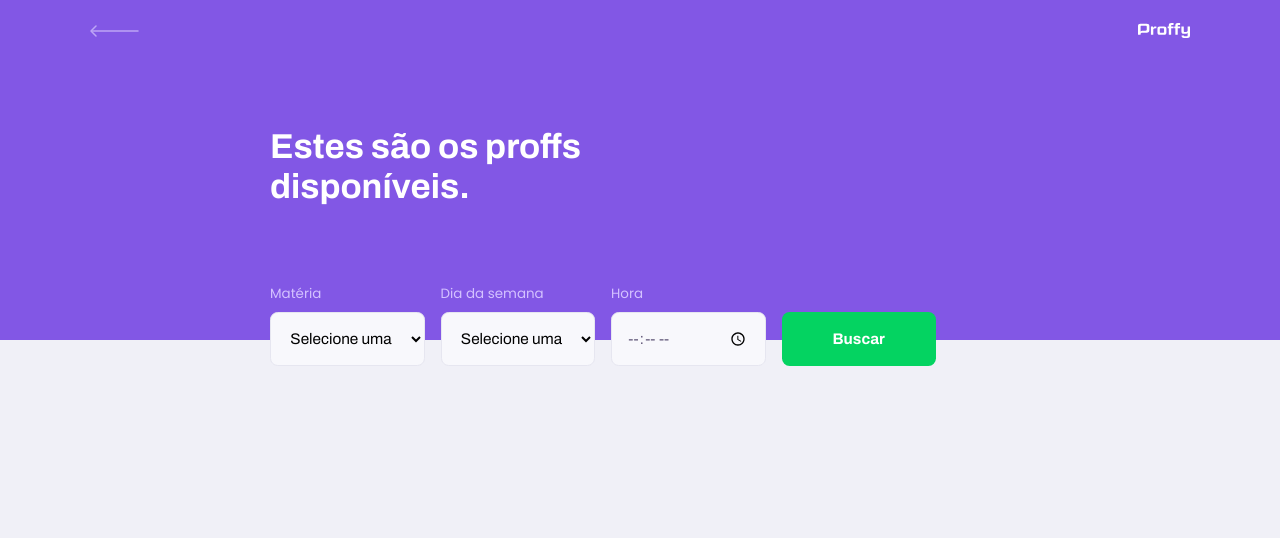
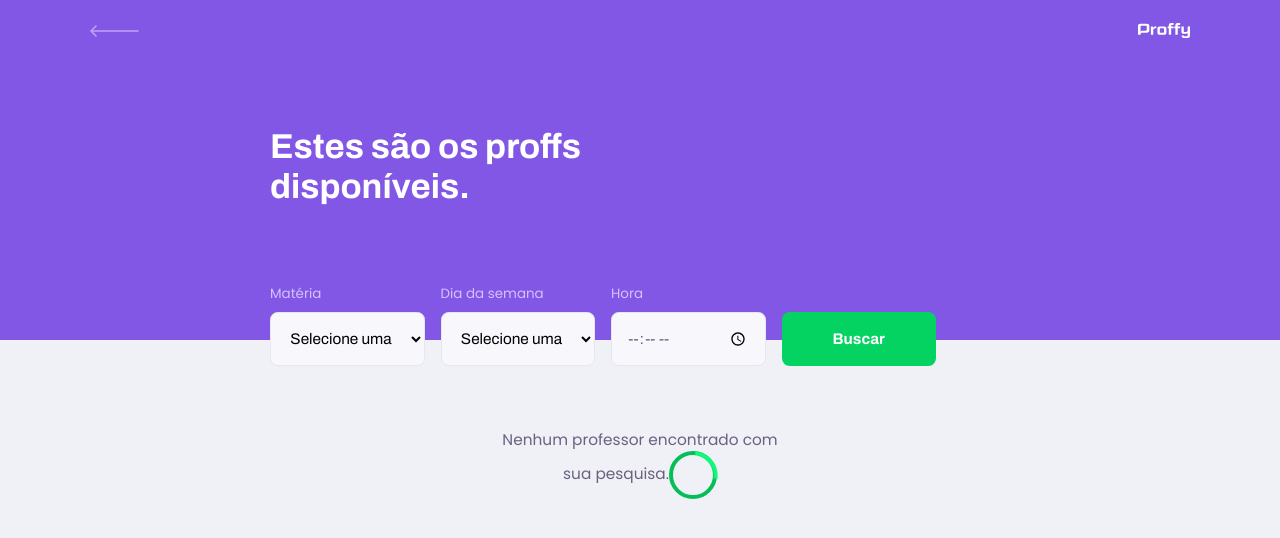
Before and after one commit to Janilso/nlw_2, a React (Create React App) app: page /study in a window 1280 px wide. Shown: the top 538 px of the page. Built offline with nearby package versions, Linux system fonts and the light colour scheme.

Commit message:
Iniciado criaçao de loader

```diff
--- a/src/assets/styles/global.scss
+++ b/src/assets/styles/global.scss
@@ -21,12 +21,6 @@ body {
   background-color: $background;
 }
 
-#root {
-  display: flex;
-  justify-content: center;
-  align-items: center;
-}
-
 body,
 input,
 button,
--- a/src/components/ItemTeacher/styles.scss
+++ b/src/components/ItemTeacher/styles.scss
@@ -21,6 +21,8 @@
       img {
         width: 8rem;
         height: 8rem;
+        object-fit: cover;
+        object-position: center center;
         border-radius: 50%;
       }
 
--- /dev/null
+++ b/src/components/Loader/index.tsx
@@ -0,0 +1,25 @@
+import React from "react";
+
+import "./styles.scss";
+
+interface LoaderProps {
+  size?: string;
+  type?: string;
+}
+
+const Loader: React.FC<LoaderProps> = ({
+  size = "5rem",
+  type = "secondary",
+}) => {
+  return (
+    <span
+      style={{
+        height: size,
+        width: size,
+      }}
+      className={`comp-loader comp-loader__${type}`}
+    ></span>
+  );
+};
+
+export default Loader;
--- /dev/null
+++ b/src/components/Loader/styles.scss
@@ -0,0 +1,49 @@
+@import "../../assets/styles/var-colors.scss";
+@import "../../assets/styles/functions.scss";
+
+.comp-loader {
+  position: relative;
+  display: inline-block;
+  vertical-align: middle;
+  border-radius: 50%;
+  border: 0.5rem solid $secundary-dark;
+
+  &.comp-loader__primary {
+    border: 0.5rem solid $secundary-dark;
+  }
+
+  &:after {
+    content: "";
+    position: absolute;
+    top: -0.5rem;
+    left: -0.5rem;
+    bottom: -0.5rem;
+    right: -0.5rem;
+    border-radius: 50%;
+    border: 0.5rem solid transparent;
+    border-top-color: lighten($secundary, 10);
+    @include propertyAllBrowsers(animation, spin 0.7s linear infinite);
+
+    @-webkit-keyframes spin {
+      0% {
+        -webkit-transform: rotate(0deg);
+        tranform: rotate(0deg);
+      }
+      100% {
+        -webkit-transform: rotate(360deg);
+        tranform: rotate(360deg);
+      }
+    }
+
+    @keyframes spin {
+      0% {
+        -webkit-transform: rotate(0deg);
+        transform: rotate(0deg);
+      }
+      100% {
+        -webkit-transform: rotate(360deg);
+        transform: rotate(360deg);
+      }
+    }
+  }
+}
--- a/src/pages/TeacherList/index.tsx
+++ b/src/pages/TeacherList/index.tsx
@@ -5,6 +5,7 @@ import ItemTeacher from "../../components/ItemTeacher";
 import Input from "../../components/Input";
 import Select from "../../components/Select";
 import { getClasses, Teacher } from "../../services/serviceClasses";
+import Loader from "../../components/Loader";
 
 const TeacherList = () => {
   const [subject, setSubject] = useState("");
@@ -18,6 +19,15 @@ const TeacherList = () => {
       setTeachers(response);
     });
     return console.log({ subject, weekday, time });
+  }
+
+  function renderEmptyTeachers() {
+    return (
+      <div className="pg-teacher-list__empty">
+        Nenhum professor encontrado com sua pesquisa.
+        <Loader />
+      </div>
+    );
   }
 
   return (
@@ -86,7 +96,7 @@ const TeacherList = () => {
                 );
               }
             )
-          : null}
+          : renderEmptyTeachers()}
       </div>
     </div>
   );
--- a/src/pages/TeacherList/styles.scss
+++ b/src/pages/TeacherList/styles.scss
@@ -43,6 +43,12 @@
 
   .pg-teacher-list__listagem {
     padding: 3.2rem 0;
+
+    .pg-teacher-list__empty {
+      text-align: center;
+      margin-top: 3rem;
+      font-size: 1.6rem;
+    }
   }
 }
 @media (min-width: 700px) {
@@ -63,5 +69,13 @@
         }
       }
     }
+    .pg-teacher-list__listagem {
+      .pg-teacher-list__empty {
+        margin: 6rem auto 0;
+        font-size: 1.6rem;
+        font-family: Poppins;
+        width: 30rem;
+      }
+    }
   }
 }
```
